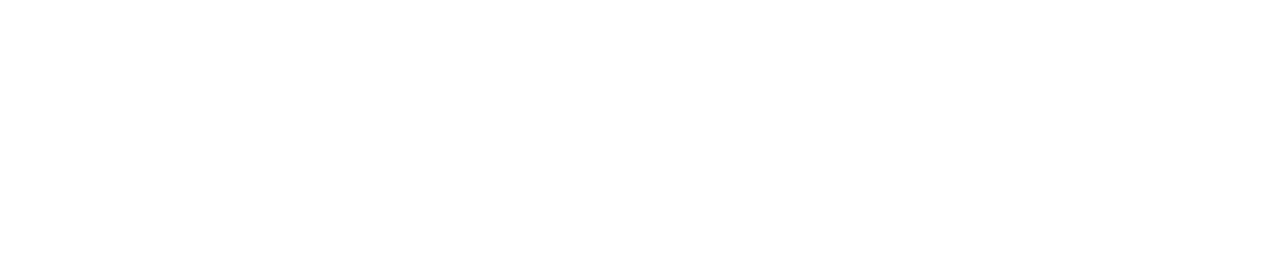
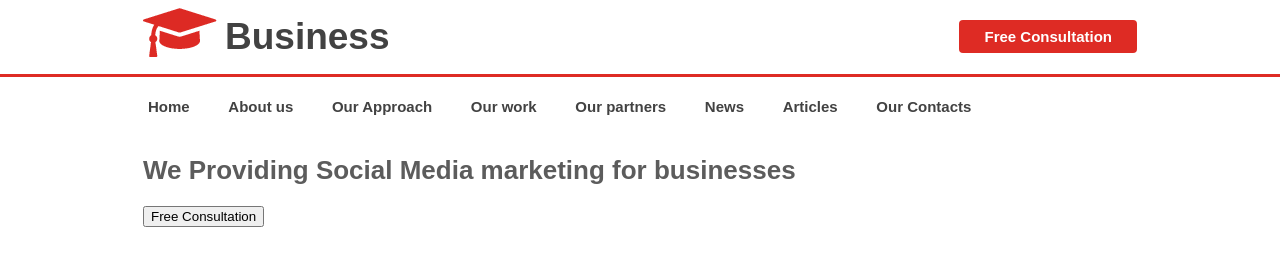
Before and after one commit to TolgonaiA/Business, a plain HTML site: page index.html in a window 1280 px wide. Drawn offline with Linux system fonts and the light colour scheme.

Commit message:
header and navigation

```diff
--- a/css/style.css
+++ b/css/style.css
@@ -0,0 +1,72 @@
+body {
+  font-family: Arial, Helvetica, sans-serif;
+  margin: 0;
+  font-size: 13px;
+  color: #5c5c5c;
+  background: #fff;
+  line-height: 1.3;
+}
+
+.clearfix::after {
+  content: '';
+  display: table;
+  clear: both;
+}
+
+.container {
+  max-width: 1024px;
+  margin: 0 auto;
+  padding: 0 15px;
+  box-sizing: border-box;
+}
+
+.header {
+  padding: 8px 0;
+  border-bottom: 3px solid #de2b24;
+}
+
+.logo {
+  color: #424242;
+  font-size: 37px;
+  font-weight: bold;
+  text-decoration: none;
+  background: url("../img/logo.png") no-repeat 0 0;
+  padding: 5px 0 5px 82px;
+  float: left;
+}
+
+.btn-consultation {
+  background: #de2b24;
+  color: #fff;
+  font-size: 15px;
+  font-weight: bold;
+  padding: 8px 25px;
+  border: none;
+  border-radius: 4px;
+  float: right;
+  margin-top: 12px;
+}
+
+
+.main-nav {
+  padding-top: 20px;
+  padding-bottom: 20px;
+}
+
+.main-nav ul {
+  margin: 0 0 0 5px;
+  padding: 0;
+  list-style: none;
+}
+
+.main-nav li {
+  display: inline-block;
+  margin-right: 35px;
+}
+
+.main-nav a {
+  color: #424242;
+  font-size: 15px;
+  font-weight: bold;
+  text-decoration: none;
+}
--- a/index.html
+++ b/index.html
@@ -9,6 +9,33 @@
   <title>Business</title>
 </head>
 <body>
+  <header class="header">
+    <div class="container clearfix">
+      <a href="#" class="logo">Business</a>
+      <button type="button" class="btn-consultation">Free Consultation</button>
+    </div>
+  </header>
+  <nav class="container main-nav">
+    <ul>
+      <li><a href="#">Home</a></li>
+      <li><a href="#">About us</a></li>
+      <li><a href="#">Our Approach</a></li>
+      <li><a href="#">Our work</a></li>
+      <li><a href="#">Our partners</a></li>
+      <li><a href="#">News</a></li>
+      <li><a href="#">Articles</a></li>
+      <li><a href="#">Our Contacts</a></li>
+    </ul>
+  </nav>
+  <div class="main-block">
+    <div class="container">
+      <h1 class="main-title">
+        We Providing
+        <span>Social Media marketing for businesses</span>
+      </h1>
+      <button type="button" class="btn2">Free Consultation</button>
+    </div>
+  </div>
 
 </body>
 </html>
```
